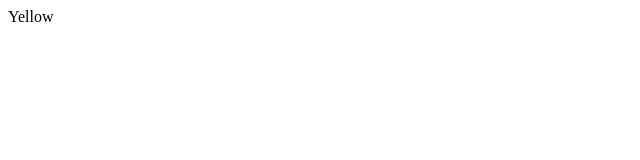
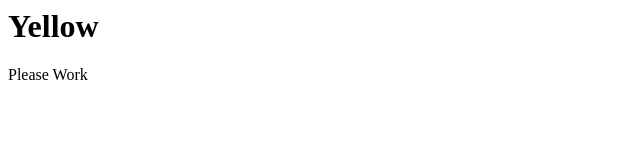
Before and after one commit to BlueKnight44/dREAM, a plain HTML site: page index.html in a window 1280 px wide. Shown: the whole page, without its empty margins (0-640 px from the left). Drawn offline with Linux system fonts and the light colour scheme.

Commit message:
Update index.html

```diff
--- a/index.html
+++ b/index.html
@@ -1 +1,10 @@
-<html>Yellow</html>
+<html>
+  <body>
+    <h1>
+      Yellow
+    </h1>
+    <p>
+      Please Work
+    </p>
+  </body>
+</html>
```
